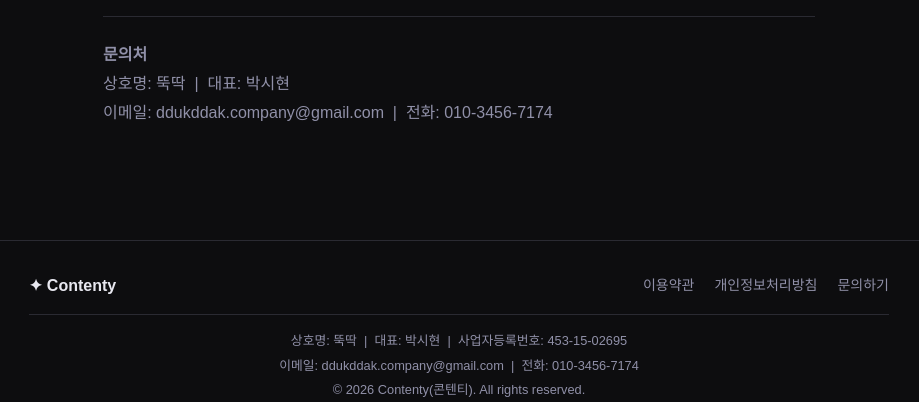
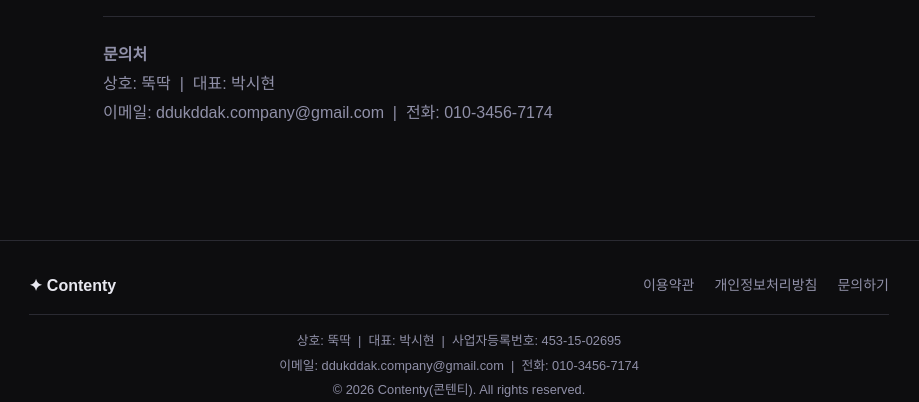
Before and after one commit to psh3456s2/contenty, a website: page public/pages/privacy.html in a window 1280 px wide. Shown: the part 1442-1844 px from the top of the page, without its empty margins (181-1100 px from the left). Drawn offline with nearby package versions, Linux system fonts and the light colour scheme.

Commit message:
Update privacy.html

```diff
--- a/public/pages/privacy.html
+++ b/public/pages/privacy.html
@@ -64,7 +64,7 @@
 
       <div style="margin-top:2.5rem;padding-top:1.5rem;border-top:1px solid var(--border);color:var(--text2)">
         <p><strong>문의처</strong></p>
-        <p>상호명: 뚝딱 &nbsp;|&nbsp; 대표: 박시현</p>
+        <p>상호: 뚝딱 &nbsp;|&nbsp; 대표: 박시현</p>
         <p>이메일: ddukddak.company@gmail.com &nbsp;|&nbsp; 전화: 010-3456-7174</p>
       </div>
     </article>
@@ -81,7 +81,7 @@
         </div>
       </div>
       <div class="footer-bottom">
-        <p>상호명: 뚝딱 &nbsp;|&nbsp; 대표: 박시현 &nbsp;|&nbsp; 사업자등록번호: 453-15-02695</p>
+        <p>상호: 뚝딱 &nbsp;|&nbsp; 대표: 박시현 &nbsp;|&nbsp; 사업자등록번호: 453-15-02695</p>
         <p>이메일: ddukddak.company@gmail.com &nbsp;|&nbsp; 전화: 010-3456-7174</p>
         <p>© 2026 Contenty(콘텐티). All rights reserved.</p>
       </div>
```
